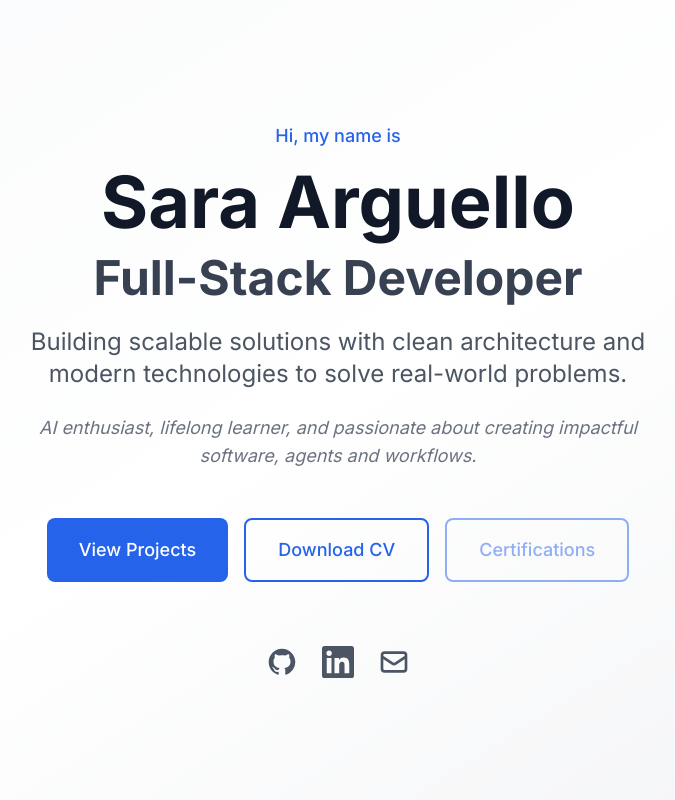
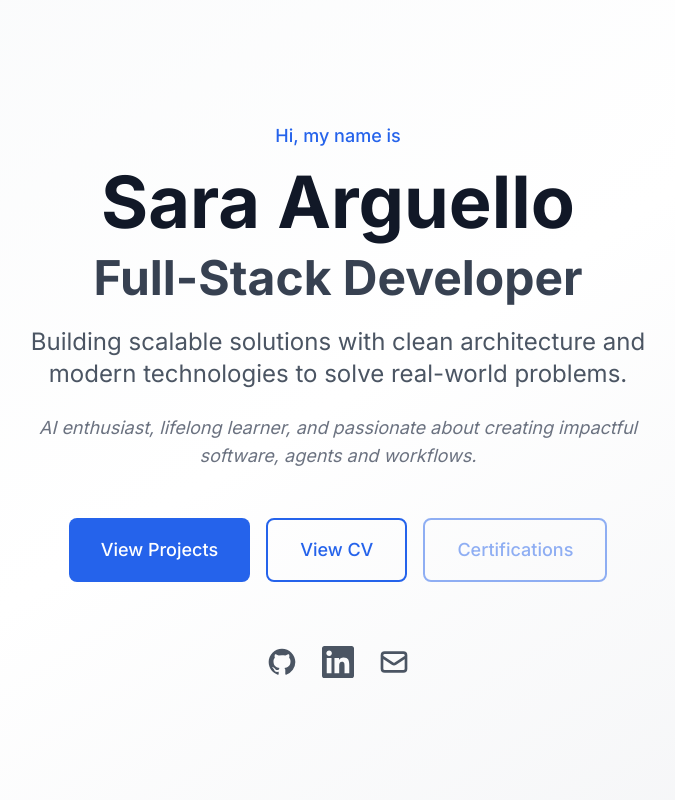
Before and after one commit to Sa4rg/landing-page-me, a React (Vite) app: page / in a window 1280 px wide. Shown: the top 800 px of the page, without its empty margins (302-977 px from the left). Built offline with nearby package versions, Linux system fonts and the light colour scheme.

Commit message:
feat: Update CV download functionality to open CV in new tab and rename button to 'View CV'

```diff
--- a/src/features/hero/Hero.jsx
+++ b/src/features/hero/Hero.jsx
@@ -13,8 +13,8 @@ export function Hero({ onViewProjects, onDownloadCV }) {
     if (onDownloadCV) {
       onDownloadCV()
     } else {
-      // Placeholder - en el futuro apuntará al CV real
-      alert('CV download coming soon!')
+      // Open CV in new tab
+      window.open('https://rxresu.me/sa4rg/cv-sara-arguello', '_blank', 'noopener,noreferrer')
     }
   }
 
@@ -70,7 +70,7 @@ export function Hero({ onViewProjects, onDownloadCV }) {
               size="lg"
               onClick={handleDownloadCV}
             >
-              Download CV
+              View CV
             </Button>
 
             {/* Certifications Button - Disabled until certificate arrives */}
```
